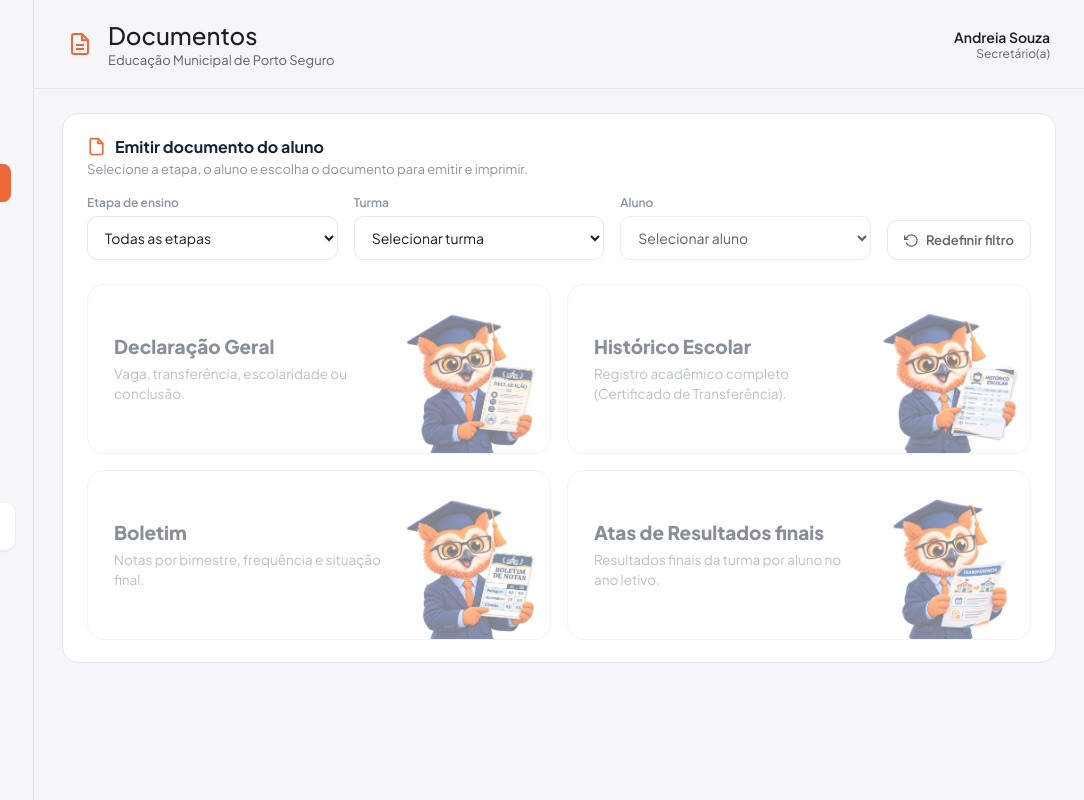
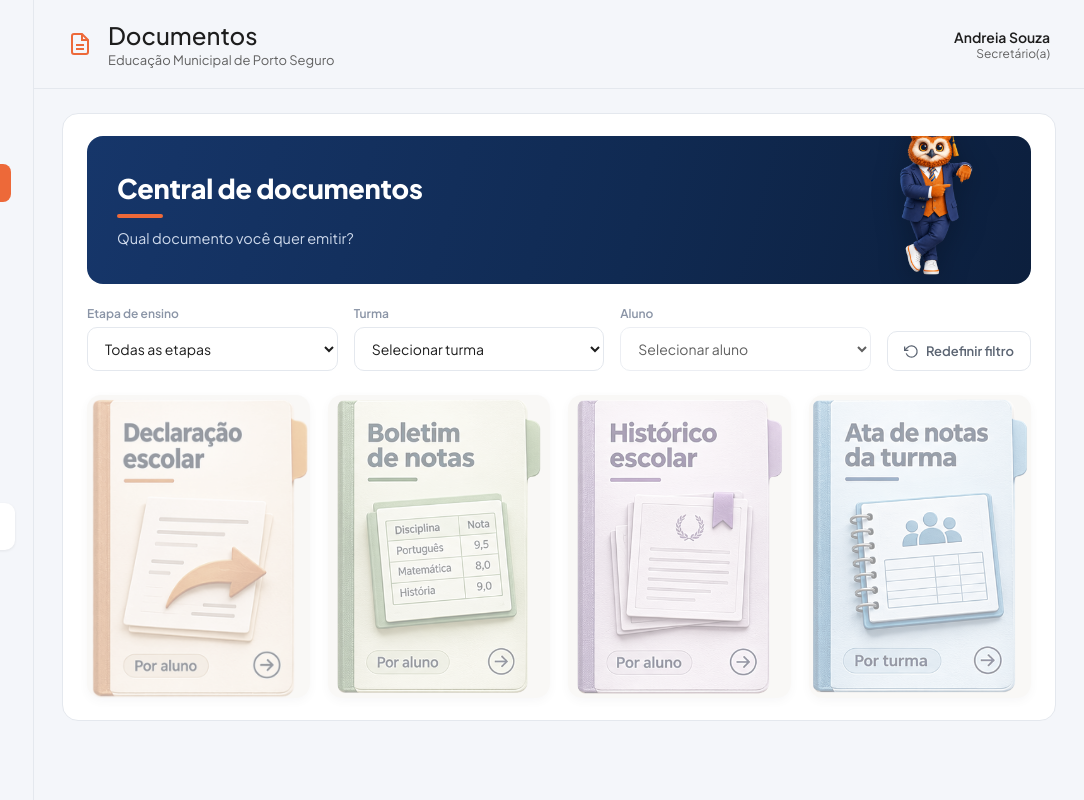
Before and after one commit to TalitaSouza26/eprof, a plain HTML site: page documentos.html in a window 1280 px wide. Shown: the full height of the page, 196-1280 px from the left. Drawn offline with Linux system fonts and the light colour scheme.

Commit message:
Documentos: redesign Central de documentos (cards estilo livro)
- Banner "Central de documentos" com Bubo (fundo removido) e pergunta.
- 4 cards estilo livro coloridos por documento: Declaracao, Boletim,
  Historico, Ata (imagens de referencia), cada um com escopo Por aluno/turma.
- Grid de 4 colunas responsivo; estados travado/em breve preservados.

Co-Authored-By: Claude Opus 4.8 <noreply@anthropic.com>

```diff
--- a/documentos.html
+++ b/documentos.html
@@ -31,22 +31,27 @@
     .doc-select { width: 100%; padding: 11px 13px; border: 1.5px solid #E4E8EE; border-radius: 10px; font-size: 14px; color: #1D1D1D; background: #fff; font-family: inherit; outline: none; cursor: pointer; }
     .doc-select:focus { border-color: #ED6939; }
 
-    .doc-grid { display: grid; grid-template-columns: repeat(2, 1fr); gap: 16px; }
-    @media (max-width: 640px) { .doc-grid { grid-template-columns: 1fr; } }
-    .doc-card { position: relative; display: flex; align-items: center; gap: 16px; background: #fff; border: 1px solid #E4E8EE; border-radius: 16px; padding: 26px 26px; min-height: 170px; cursor: pointer; transition: .15s; overflow: hidden; }
-    .doc-mascote { width: 140px; height: auto; flex-shrink: 0; align-self: flex-end; margin: -26px -16px -26px 0; }
-    .doc-card:hover { border-color: #ED6939; box-shadow: 0 6px 18px rgba(237,105,57,.10); }
-    .doc-card.soon { cursor: default; opacity: .6; }
-    .doc-card.soon:hover { border-color: #E4E8EE; box-shadow: none; }
-    .doc-card.locked { opacity: .5; cursor: default; }
-    .doc-card.locked:hover { border-color: #E4E8EE; box-shadow: none; }
-    .doc-ic { width: 46px; height: 46px; border-radius: 12px; background: #FDEEE8; color: #ED6939; display: flex; align-items: center; justify-content: center; flex-shrink: 0; }
-    .doc-ic svg { width: 24px; height: 24px; }
-    .doc-card-body { flex: 1; min-width: 0; }
-    .doc-card-name { font-size: 19px; font-weight: 800; color: #12223A; margin-bottom: 6px; }
-    .doc-card.soon .doc-card-name { padding-right: 78px; }
-    .doc-card-desc { font-size: 13.5px; color: #7A828F; line-height: 1.5; }
-    .doc-soon-tag { position: absolute; top: 12px; right: 12px; background: #EEF1F5; color: #8A94A6; font-size: 10px; font-weight: 800; letter-spacing: .04em; padding: 3px 8px; border-radius: 20px; }
+    /* BANNER CENTRAL DE DOCUMENTOS */
+    .doc-hero { position: relative; border-radius: 16px; overflow: hidden; background: linear-gradient(105deg, #16366a 0%, #102a52 58%, #0c1f3d 100%); padding: 24px 30px; margin-bottom: 22px; min-height: 148px; display: flex; align-items: center; }
+    .doc-hero-text { position: relative; z-index: 2; max-width: 70%; }
+    .doc-hero h1 { color: #fff; font-size: 27px; font-weight: 800; margin: 0; letter-spacing: -.01em; line-height: 1.12; }
+    .doc-hero .hero-accent { width: 46px; height: 4px; background: #ED6939; border-radius: 3px; margin: 11px 0; }
+    .doc-hero p { color: #cfdaec; font-size: 14.5px; margin: 0; }
+    .doc-hero .hero-bubo { position: absolute; right: 34px; bottom: 0; height: 168px; z-index: 1; pointer-events: none; filter: drop-shadow(0 8px 14px rgba(0,0,0,.25)); }
+    @media (max-width: 760px) { .doc-hero .hero-bubo { right: -14px; height: 140px; opacity: .35; } .doc-hero-text { max-width: 100%; } }
+
+    /* CARDS ESTILO LIVRO */
+    .doc-grid { display: grid; grid-template-columns: repeat(4, 1fr); gap: 18px; }
+    @media (max-width: 980px) { .doc-grid { grid-template-columns: repeat(2, 1fr); } }
+    @media (max-width: 540px) { .doc-grid { grid-template-columns: 1fr; } }
+    .doc-card { position: relative; border-radius: 14px; overflow: hidden; cursor: pointer; transition: transform .18s, box-shadow .18s; box-shadow: 0 3px 12px rgba(20,40,80,.09); aspect-ratio: 352 / 480; background: #f4efe9; }
+    .doc-card-img { width: 100%; height: 100%; object-fit: cover; display: block; }
+    .doc-card:hover { transform: translateY(-5px); box-shadow: 0 16px 30px rgba(20,40,80,.17); }
+    .doc-card.soon { cursor: default; opacity: .55; }
+    .doc-card.soon:hover { transform: none; box-shadow: 0 3px 12px rgba(20,40,80,.09); }
+    .doc-card.locked { opacity: .42; cursor: default; filter: grayscale(.35); }
+    .doc-card.locked:hover { transform: none; box-shadow: 0 3px 12px rgba(20,40,80,.09); }
+    .doc-soon-tag { position: absolute; top: 12px; right: 12px; background: #EEF1F5; color: #8A94A6; font-size: 10px; font-weight: 800; letter-spacing: .04em; padding: 3px 8px; border-radius: 20px; z-index: 3; }
 
     /* MODAL */
     .modal-overlay { position: fixed; inset: 0; background: rgba(15,23,32,.5); display: flex; align-items: center; justify-content: center; z-index: 1000; padding: 20px; }
@@ -120,8 +125,14 @@
 
   <div class="doc-content">
     <div class="doc-panel">
-      <div class="doc-panel-title"><svg viewBox="0 0 24 24" fill="none" stroke="currentColor" stroke-width="2"><path d="M14 2H6a2 2 0 00-2 2v16a2 2 0 002 2h12a2 2 0 002-2V8z"/><polyline points="14 2 14 8 20 8"/></svg> Emitir documento do aluno</div>
-      <div class="doc-panel-sub">Selecione a etapa, o aluno e escolha o documento para emitir e imprimir.</div>
+      <div class="doc-hero">
+        <div class="doc-hero-text">
+          <h1>Central de documentos</h1>
+          <div class="hero-accent"></div>
+          <p>Qual documento você quer emitir?</p>
+        </div>
+        <img class="hero-bubo" src="bubo-banner.png" alt="">
+      </div>
 
       <div class="doc-fields-row">
         <div class="doc-field">
@@ -309,10 +320,10 @@ const TURMAS = [
 
 // ---------- DOCUMENTOS ----------
 const DOCS = [
-  { id:'declaracao', nome:'Declaração Geral', desc:'Vaga, transferência, escolaridade ou conclusão.', ativo:true, img:'bubo-declaracao.webp' },
-  { id:'historico',  nome:'Histórico Escolar', desc:'Registro acadêmico completo (Certificado de Transferência).', ativo:true, img:'bubo-historico.webp' },
-  { id:'boletim',    nome:'Boletim', desc:'Notas por bimestre, frequência e situação final.', ativo:true, img:'bubo-boletim.webp' },
-  { id:'atas',       nome:'Atas de Resultados finais', desc:'Resultados finais da turma por aluno no ano letivo.', ativo:true, img:'bubo-transferencia.webp' },
+  { id:'declaracao', nome:'Declaração escolar',    card:'doc-card-declaracao.webp', ativo:true },
+  { id:'boletim',    nome:'Boletim de notas',      card:'doc-card-boletim.png',     ativo:true },
+  { id:'historico',  nome:'Histórico escolar',     card:'doc-card-historico.png',   ativo:true },
+  { id:'atas',       nome:'Ata de notas da turma', card:'doc-card-ata.png',         ativo:true },
 ];
 
 const TIPOS_DECL = [
@@ -439,11 +450,7 @@ function renderDocGrid() {
   document.getElementById('docGrid').innerHTML = DOCS.map(d => `
     <div class="doc-card ${d.ativo ? '' : 'soon'}" data-id="${d.id}" ${d.ativo ? `onclick="abrirDoc('${d.id}')"` : ''}>
       ${d.ativo ? '' : '<span class="doc-soon-tag">EM BREVE</span>'}
-      <div class="doc-card-body">
-        <div class="doc-card-name">${d.nome}</div>
-        <div class="doc-card-desc">${d.desc}</div>
-      </div>
-      ${d.img ? `<img class="doc-mascote" src="${d.img}" alt="" loading="lazy">` : `<div class="doc-ic">${icDoc()}</div>`}
+      <img class="doc-card-img" src="${d.card}" alt="${d.nome}" loading="lazy">
     </div>`).join('');
 }
 
```
Also changed, not shown: bubo-banner.png (added), doc-card-ata.png (added), doc-card-boletim.png (added), doc-card-declaracao.webp (added), doc-card-historico.png (added).
